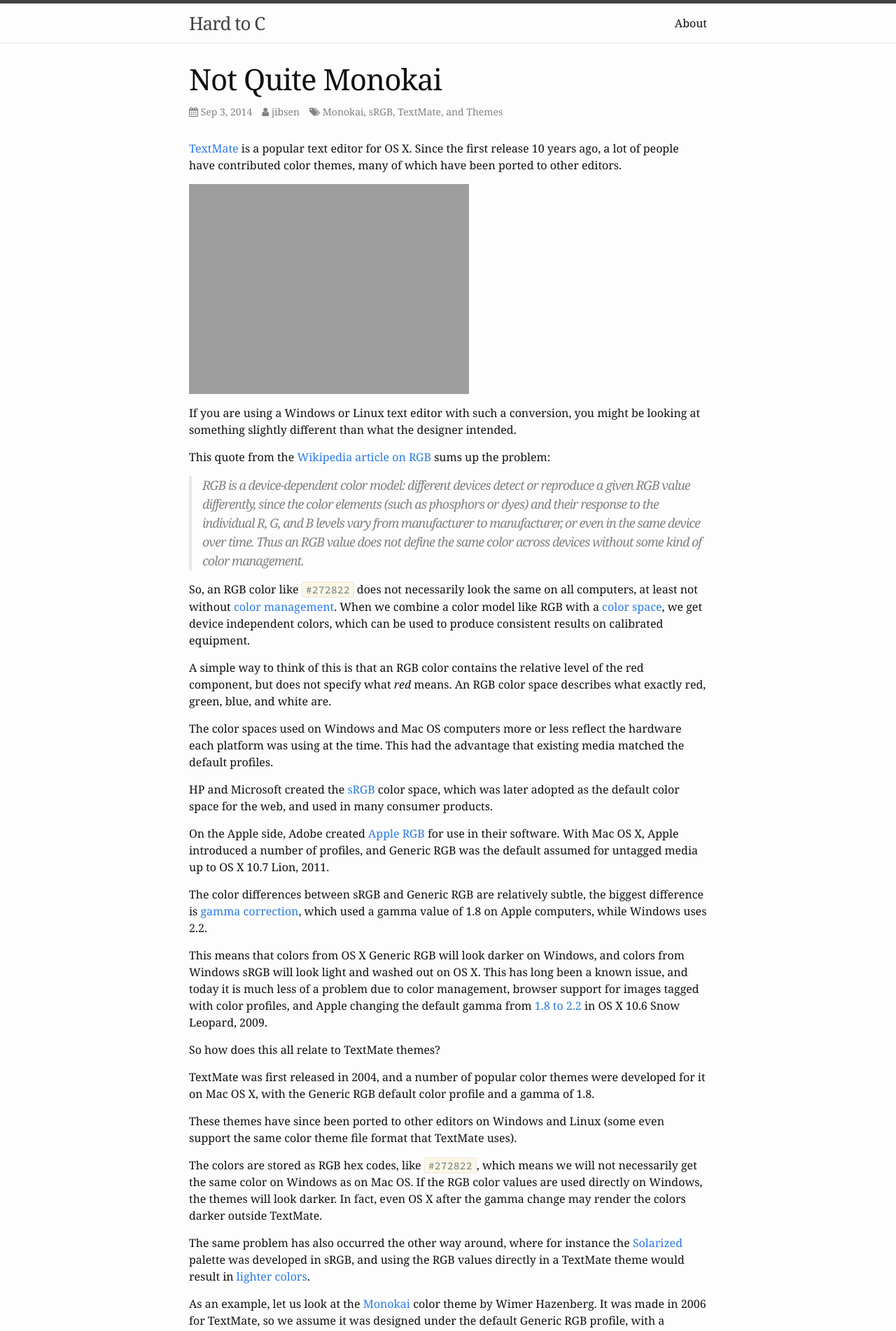
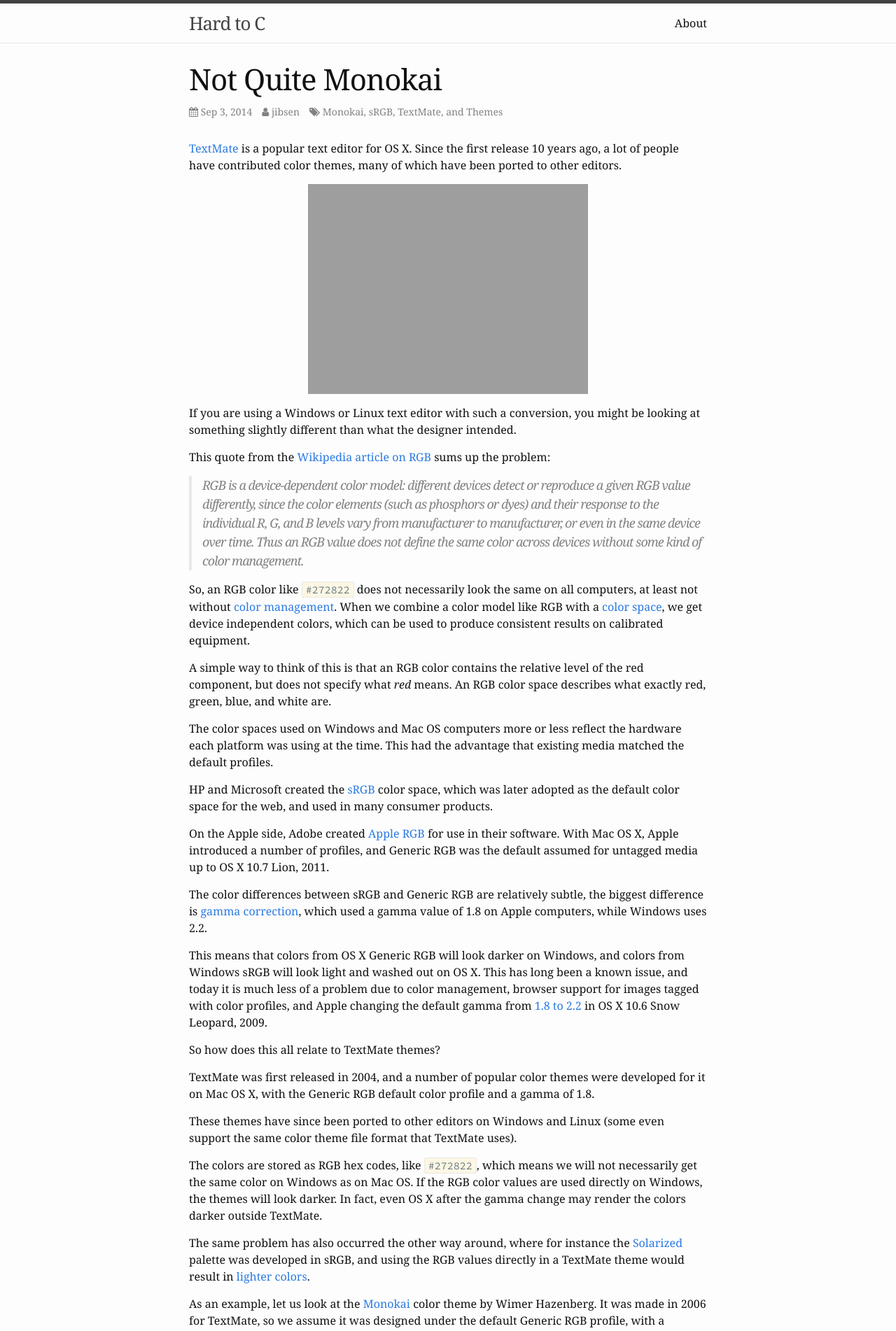
Before and after one commit to jibsen/hardtoc-src, a Jekyll site: the page built from _posts/2014-09-03-not-quite-monokai.md, in a window 1280 px wide. Shown: the top 1902 px of the page at 70% size. Built offline with Jekyll 4.4.1, drawn with Linux system fonts in a browser that asks for light colours; nearby versions of some CDN libraries; some web fonts are replaced.

Commit message:
Center images
https://thornelabs.net/2014/11/30/centering-images-with-jekyll-and-markdown.html

```diff
--- a/_posts/2014-09-03-not-quite-monokai.md
+++ b/_posts/2014-09-03-not-quite-monokai.md
@@ -9,7 +9,7 @@ tags:    [Monokai, sRGB, TextMate, Themes]
 first release 10 years ago, a lot of people have contributed color themes, many
 of which have been ported to other editors.
 
-![Will the real Monokai please stand up?]({{ "/assets/realmonokai.png" | prepend: site.baseurl | prepend: site.url }})
+![Will the real Monokai please stand up?]({{ "/assets/realmonokai.png" | prepend: site.baseurl | prepend: site.url }}){:.center-image}
 
 If you are using a Windows or Linux text editor with such a conversion, you
 might be looking at something slightly different than what the designer
@@ -98,7 +98,7 @@ I wrote a [Python script](https://github.com/jibsen/tmcolorconv) to convert the
 RGB values in a tmTheme file from Generic RGB to sRGB. Here is a screenshot
 comparing Monokai original and sRGB in Sublime Text 3 on Windows:
 
-![Monokai original and sRGB]({{ "/assets/monokai_compare.png" | prepend: site.baseurl | prepend: site.url }})
+![Monokai original and sRGB]({{ "/assets/monokai_compare.png" | prepend: site.baseurl | prepend: site.url }}){:.center-image}
 
 You may object that the screenshot on the Monokai blog matches the dark
 appearance of the theme on Windows, but this is because the image is a GIF file
--- a/_sass/_layout.scss
+++ b/_sass/_layout.scss
@@ -243,3 +243,8 @@
         }
     }
 }
+
+.center-image {
+    margin: 0 auto;
+    display: block;
+}
```
Also changed, not shown: _posts/2012-12-29-time-difference.md (+1 -1 lines).
